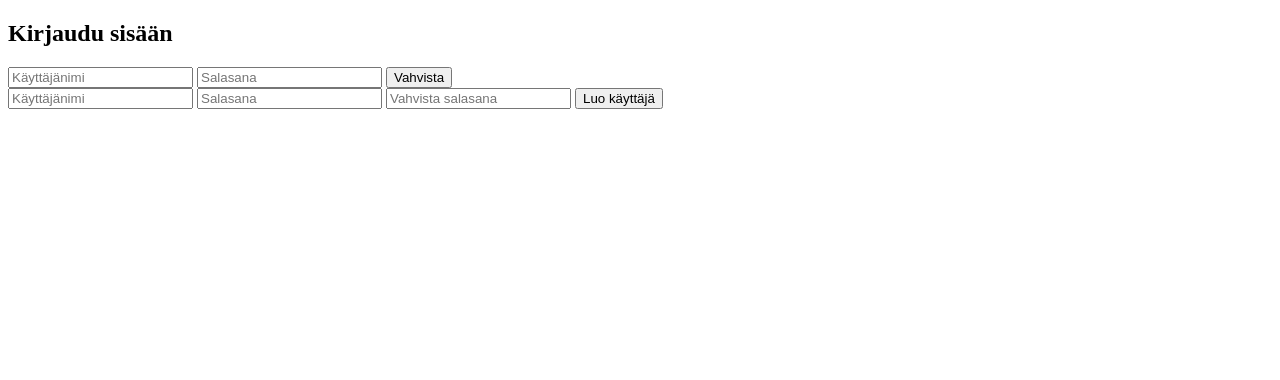
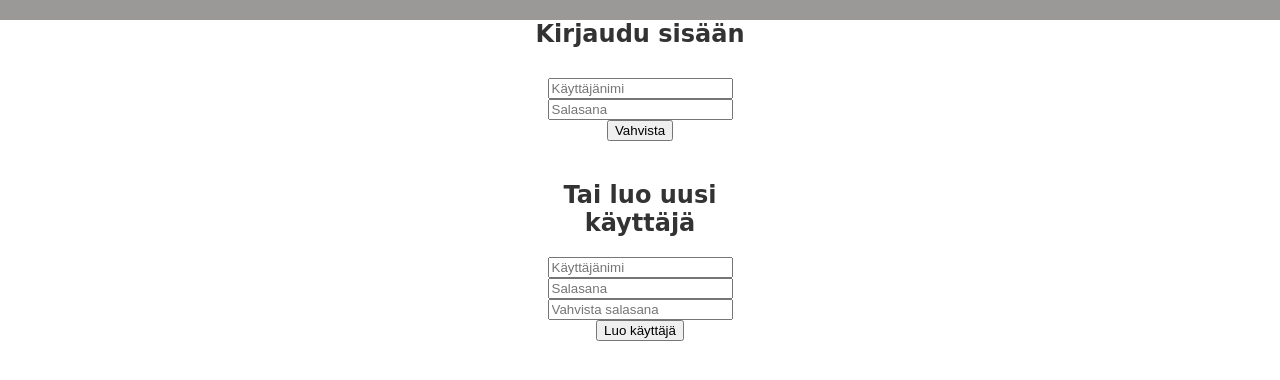
Before and after one commit to PorkkanaRaastin/VerkkokauppaProjekti, a PHP site: page /login.php in a window 1280 px wide. Shown: the top 380 px of the page. Run offline with PHP 8.4, Linux system fonts and the light colour scheme.

Commit message:
ei oikee mitää muutoksia

```diff
--- a/login.php
+++ b/login.php
@@ -6,11 +6,15 @@
 <html>
     <head>
         <title>Kirjaudu sisään</title>
+        <link rel="stylesheet" href="styles/homepage.css">
     </head>
     <body>
+        <nav>
+
+        </nav>
         <div class="page" id="login">
             <h2>Kirjaudu sisään</h2>
-            <form action="login.php" method="post">
+            <form  class ="login-form" action="login.php" method="post">
                 <input type="text" name="username" placeholder="Käyttäjänimi">
                 <input type="password" name="password" placeholder="Salasana">
                 <input type="submit" name="run" value="Vahvista">
@@ -38,7 +42,8 @@
                     };
                 };
             ?>
-            <form action="" method="post">
+            <form  class ="create-account-form" action="" method="post">
+                <h2>Tai luo uusi käyttäjä</h2>
                 <input type="text" name="username" placeholder="Käyttäjänimi">
                 <input type="password" name="password" placeholder="Salasana">
                 <input type="password" name="repeatPassword" placeholder="Vahvista salasana">
--- a/styles/homepage.css
+++ b/styles/homepage.css
@@ -147,3 +147,22 @@ footer {
         width: 100%;
     }
 }
+
+
+/*login*/
+
+.page{
+  text-align: center;
+}
+
+.login-form {
+  max-width: 15%;
+  margin: auto;
+  padding: 10px;
+}
+
+.create-account-form {
+  max-width: 20%;
+  margin: auto;
+  padding: 10px;
+}
```
